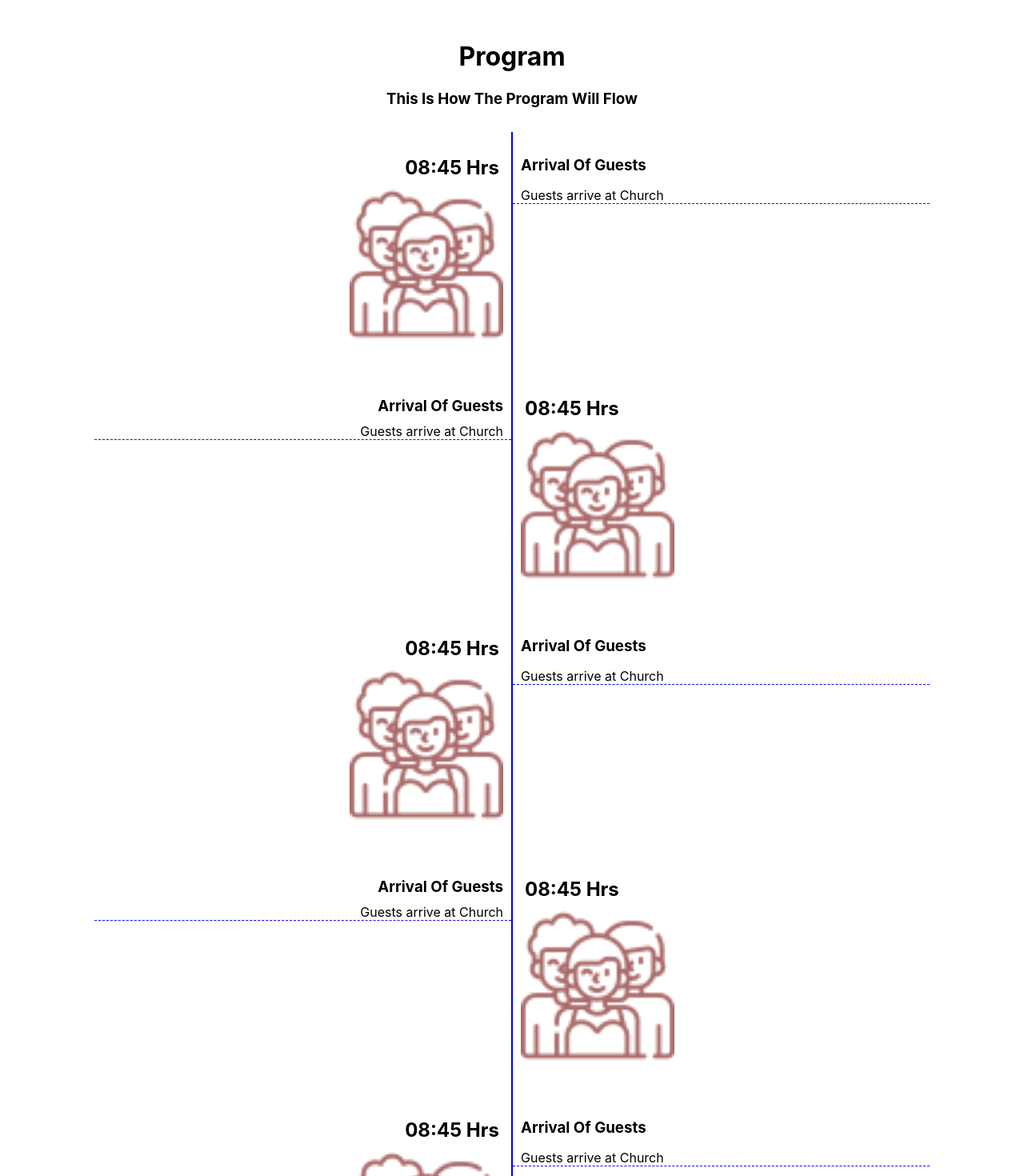
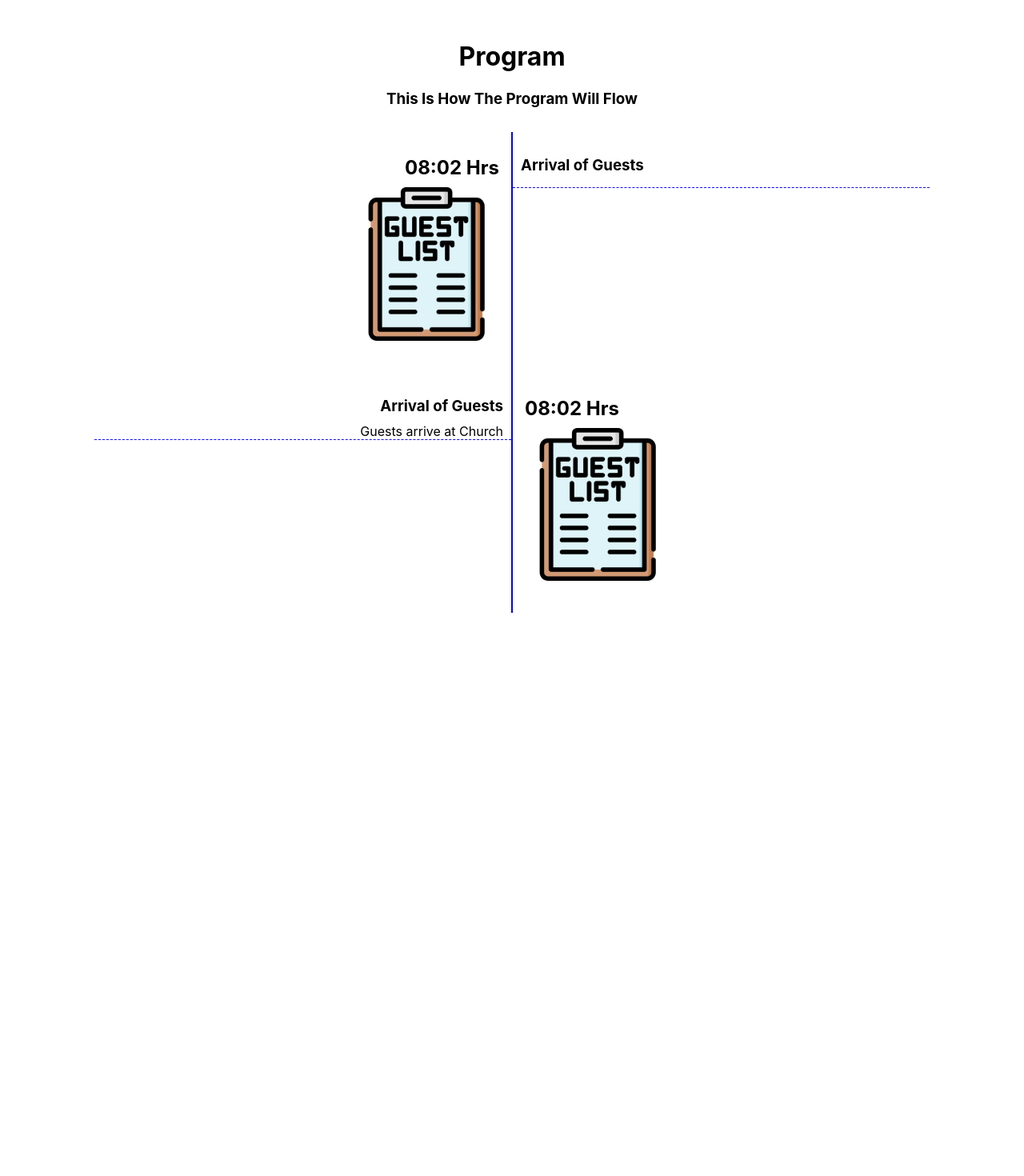
Before and after one commit to ChimwemweGwamba/digital-invites, a React (Create React App) app: page / in a window 1280 px wide. Shown: the top 1470 px of the page at 80% size. After the commit the page ends 800 px from the top, so only its background shows below. Built offline with nearby package versions, Linux system fonts and the light colour scheme.

Commit message:
use props to render data in program entry components

```diff
--- a/src/components/program.js
+++ b/src/components/program.js
@@ -2,6 +2,7 @@ import React from "react";
 import styled from "styled-components";
 import ProgramEntry1 from "./programEntry1";
 import ProgramEntry2 from "./programEntry2"
+import icon from "../assets/images/guests.png";
 
 function Program() {
   return (
@@ -13,12 +14,8 @@ function Program() {
         </Heading>
       </Header>
 
-      <ProgramEntry1 />
-      <ProgramEntry2 />
-      <ProgramEntry1 />
-      <ProgramEntry2 />
-      <ProgramEntry1 />
-      <ProgramEntry2 />
+      <ProgramEntry1 time="08:02 Hrs" event="Arrival of Guests" eventSummary="Guests arrive at Church" icon={icon} />
+      <ProgramEntry2 time="08:02 Hrs" event="Arrival of Guests" eventSummary="Guests arrive at Church" icon={icon} />
     </Container>
   );
 }
--- a/src/components/programEntry1.js
+++ b/src/components/programEntry1.js
@@ -1,20 +1,19 @@
 import React from "react";
 import styled from "styled-components";
-import icon from "../assets/images/guests.png";
 
-function ProgramEntry() {
+function ProgramEntry(props) {
   return (
     <Container>
       <LeftContainer>
-        <Time>08:45 Hrs</Time>
+        <Time>{props.time}</Time>
 
-        <Icon src={icon} alt="guests" />
+        <Icon src={props.icon} alt="guests" />
       </LeftContainer>
 
       <RightContainer>
-        <Event>Arrival Of Guests</Event>
+        <Event>{props.event}</Event>
 
-        <EventSummary>Guests arrive at Church</EventSummary>
+        <EventSummary>{props.EventSummary}</EventSummary>
       </RightContainer>
     </Container>
   );
--- a/src/components/programEntry2.js
+++ b/src/components/programEntry2.js
@@ -1,20 +1,20 @@
 import React from "react";
 import styled from "styled-components";
-import icon from "../assets/images/guests.png";
 
-function ProgramEntry() {
+
+function ProgramEntry(props) {
   return (
     <Container>
       <LeftContainer>
-        <Event>Arrival Of Guests</Event>
+        <Event>{props.event}</Event>
 
-        <EventSummary>Guests arrive at Church</EventSummary>
+        <EventSummary>{props.eventSummary}</EventSummary>
       </LeftContainer>
 
       <RightContainer>
-        <Time>08:45 Hrs</Time>
+        <Time>{props.time}</Time>
 
-        <Icon src={icon} alt="guests" />
+        <Icon src={props.icon} alt="guests" />
       </RightContainer>
     </Container>
   );
```
Also changed, not shown: public/manifest.json, src/assets/images/guests.png.
